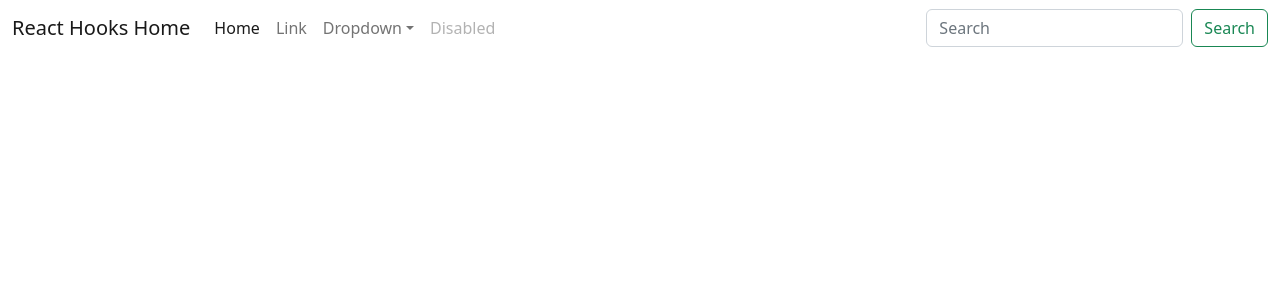
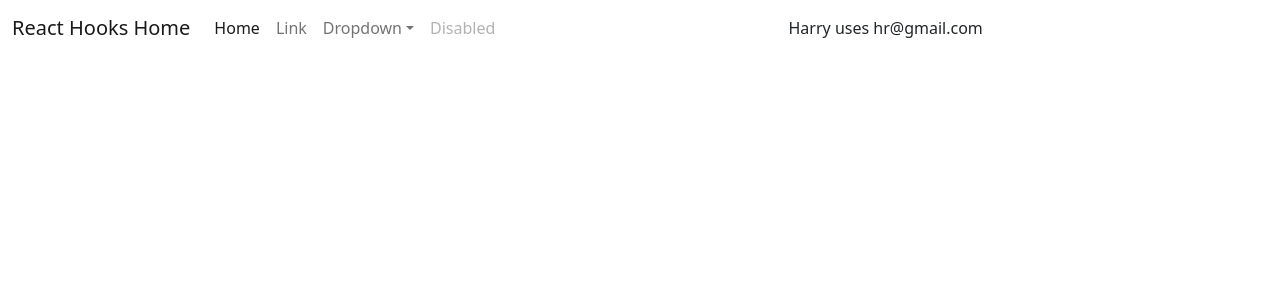
Before and after one commit to AdnanMuzavor/React_Fundamentals_In_One_Shot, a React (Create React App) app: page / in a window 1280 px wide. Shown: the top 300 px of the page. Built offline with nearby package versions, Linux system fonts and the light colour scheme.

Commit message:
Learnt about why we need ContextAPI and how to make one for entity such as User

```diff
--- a/src/App.js
+++ b/src/App.js
@@ -2,14 +2,17 @@ import "./App.css";
 import "bootstrap/dist/css/bootstrap.min.css";
 import Navbar from "./Components/Navbar";
 import RouterForScreen from "./Components/RouterScreen";
+import UserState from "./Context/User/userState";
 
 function App() {
   return (
     <>
-      <div className="App">
-        <Navbar title="React Hooks Home" />
-        <RouterForScreen />
-      </div>
+      <UserState>
+        <div className="App">
+          <Navbar title="React Hooks Home" />
+          <RouterForScreen />
+        </div>
+      </UserState>
     </>
   );
 }
--- a/src/Components/Navbar.js
+++ b/src/Components/Navbar.js
@@ -1,8 +1,13 @@
 
 import React from "react";
 import { Link } from "react-router-dom";
+//Since Navbar is wrapped inside UserState it would be able to use the state provided by uUserContext API
+import { useContext } from "react";
+import UserContext from "../Context/User/userContext";
 
 const Navbar = (props) => {
+  const {name,email}=useContext(UserContext);
+
   return (
     <>
       <nav className="navbar navbar-expand-lg bg-body-tertiary">
@@ -69,17 +74,9 @@ const Navbar = (props) => {
                 <a className="nav-link disabled">Disabled</a>
               </li>
             </ul>
-            <form className="d-flex" role="search">
-              <input
-                className="form-control me-2"
-                type="search"
-                placeholder="Search"
-                aria-label="Search"
-              />
-              <button className="btn btn-outline-success" type="submit">
-                Search
-              </button>
-            </form>
+          <div className="container">
+          {name} uses {email}
+          </div>
           </div>
         </div>
       </nav>
--- /dev/null
+++ b/src/Context/User/userContext.js
@@ -0,0 +1,7 @@
+//Requesting React to make a context API name UserContext
+
+import { createContext } from "react";
+
+const UserContext = createContext();
+
+export default UserContext;
--- /dev/null
+++ b/src/Context/User/userState.js
@@ -0,0 +1,20 @@
+//User state which will be available to all the components
+
+import UserContext from "./userContext";
+
+const UserState = (props) => {
+  const state = {
+    name: "Harry",
+    email: "hr@gmail.com",
+  };
+  return (
+    <>
+      <UserContext.Provider value={state}>
+        {/* All the components which we will be wrapping in user state will be made available with the state passed to value */}
+        {props.children}
+      </UserContext.Provider>
+    </>
+  );
+};
+
+export default UserState;
--- a/src/index.js
+++ b/src/index.js
@@ -9,7 +9,9 @@ const root = ReactDOM.createRoot(document.getElementById("root"));
 root.render(
   <BrowserRouter>
     <React.StrictMode>
-      <App />
+
+        <App />
+
     </React.StrictMode>
   </BrowserRouter>
 );
```
Also changed, not shown: src/Components/HookDemoScreens/useContextDemo.js (added, +12 -0 lines), 1 other file (tests, documents, lock files or other folders).
